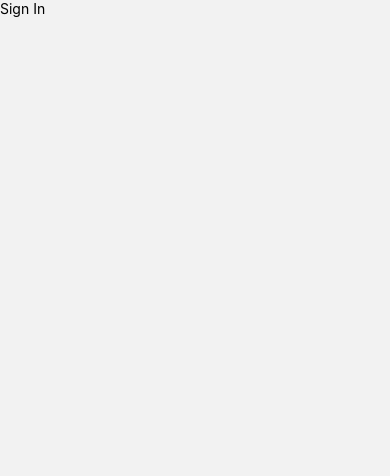
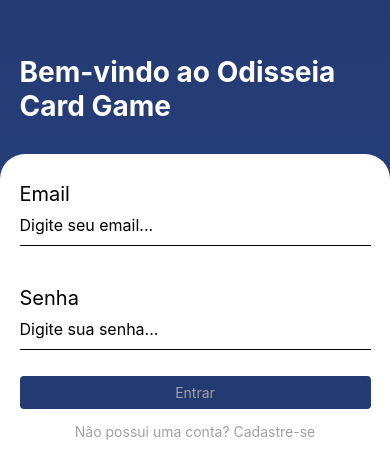
Before and after one commit to pedrotiago00/Odisseia, a React Native app in the folder mobile/: screen /SignIn in a window 390 px wide. Shown: the top 476 px of the page. Built offline with nearby package versions, Linux system fonts and the light colour scheme.

Commit message:
Interface da tela Welcome e SingIn criadas

```diff
--- a/mobile/App.js
+++ b/mobile/App.js
@@ -1,5 +1,5 @@
 import React from 'react';
-import { StatusBar } from 'expo-status-bar';
+import { StatusBar } from 'react-native';
 
 import { NavigationContainer } from '@react-navigation/native';
 import Routes from './src/routes';
--- a/mobile/package.json
+++ b/mobile/package.json
@@ -12,9 +12,11 @@
     "@react-navigation/native": "^7.1.17",
     "@react-navigation/native-stack": "^7.3.26",
     "expo": "~54.0.10",
+    "expo-linear-gradient": "~15.0.7",
     "expo-status-bar": "~3.0.8",
     "react": "19.1.0",
     "react-native": "0.81.4",
+    "react-native-animatable": "^1.4.0",
     "react-native-safe-area-context": "~5.6.0",
     "react-native-screens": "~4.16.0"
   },
--- /dev/null
+++ b/mobile/src/pages/SignIn/cadastro.js
@@ -0,0 +1,112 @@
+import React from "react";
+import { View, Text, StyleSheet, TextInput, TouchableOpacity } from "react-native";
+
+import { LinearGradient } from "expo-linear-gradient";
+
+import * as Animatable from 'react-native-animatable';
+
+export default function Cadastro() {
+  return (
+    <View style={styles.container}>
+      <LinearGradient colors={["#243A73", "#2E4C8A"]} style={styles.container}>
+
+      <Animatable.View animation="fadeInLeft" delay={500} style={styles.containerHeader}>
+        <Text style={styles.message}>Cadastre-se</Text>
+      </Animatable.View>
+
+      <Animatable.View animation="fadeInUp" style={styles.containerForm}>
+        <Text style={styles.title}>Nome</Text>
+        <TextInput
+          placeholder="Digite seu nome..."
+          style={styles.input}
+        />
+
+        <Text style={styles.title}>Idade</Text>
+        <TextInput
+          placeholder="Digite sua idade..."
+          style={styles.input}
+        />
+
+        <Text style={styles.title}>Email</Text>
+        <TextInput
+          placeholder="Digite seu email..."
+          style={styles.input}
+        />
+        <Text style={styles.title}>Senha</Text>
+        <TextInput
+          placeholder="Digite sua senha..."
+          style={styles.input}
+        />
+
+        <TouchableOpacity style={styles.button}>
+          <Text style={styles.buttonText}>Cadastrar</Text>
+        </TouchableOpacity>
+
+      </Animatable.View>
+      </LinearGradient>
+    </View>
+  );
+}
+
+const styles = StyleSheet.create({
+  container: {
+    flex: 1,
+  },
+
+  containerHeader: {
+    marginTop: '14%',
+    marginBottom: '8%',
+    paddingStart: '5%',
+  },
+
+  message: {
+    fontSize: 28,
+    fontWeight: 'bold',
+    color: '#FFFFFF',
+  },
+
+  containerForm: {
+    backgroundColor: '#FFFFFF',
+    flex: 1,
+    borderTopLeftRadius: 25,
+    borderTopRightRadius: 25,
+    paddingStart: '5%',
+    paddingEnd: '5%',
+  },
+
+  title: {
+    fontSize: 20,
+    marginTop: 28,
+  },
+
+  input: {
+    borderBottomWidth: 1,
+    height: 40,
+    marginBottom: 12,
+    fontSize: 16,
+  },
+
+  button: {
+    backgroundColor: '#243A73',
+    width: '100%',
+    borderRadius: 4,
+    paddingVertical: 8,
+    marginTop: 14,
+    justifyContent: 'center',
+    alignItems: 'center',
+  },
+
+  buttonText: {
+    color: '#FFFFFF',
+    fontSize: 18,
+    fontWeight: 'bold',
+  },
+
+  buttonRegister: {
+    marginTop: 14,
+    alignSelf: 'center',
+  },
+  buttonText: {
+    color: '#a1a1a1',
+  }
+});
--- a/mobile/src/pages/SignIn/index.js
+++ /dev/null
@@ -1,10 +0,0 @@
-import React from "react";
-import { View, Text } from "react-native";
-
-export default function SignIn() {
-  return (
-    <View>
-      <Text>Sign In</Text>
-    </View>
-  );
-}
--- /dev/null
+++ b/mobile/src/pages/SignIn/login.js
@@ -0,0 +1,113 @@
+import React from "react";
+import {
+  View,
+  Text,
+  StyleSheet,
+  TextInput,
+  TouchableOpacity
+} from "react-native";
+
+import { LinearGradient } from "expo-linear-gradient";
+
+import * as Animatable from 'react-native-animatable';
+
+import { useNavigation } from "@react-navigation/native";
+
+export default function SignIn() {
+  const navigation = useNavigation();
+  return (
+    <View style={styles.container}>
+      <LinearGradient colors={["#243A73", "#2E4C8A"]} style={styles.container}>
+
+      <Animatable.View animation="fadeInLeft" delay={500} style={styles.containerHeader}>
+        <Text style={styles.message}>Bem-vindo ao Odisseia Card Game</Text>
+      </Animatable.View>
+
+      <Animatable.View animation="fadeInUp" style={styles.containerForm}>
+        <Text style={styles.title}>Email</Text>
+        <TextInput
+          placeholder="Digite seu email..."
+          style={styles.input}
+        />
+        <Text style={styles.title}>Senha</Text>
+        <TextInput
+          placeholder="Digite sua senha..."
+          style={styles.input}
+        />
+
+        <TouchableOpacity style={styles.button}>
+          <Text style={styles.buttonText}>Entrar</Text>
+        </TouchableOpacity>
+
+        <TouchableOpacity style={styles.buttonRegister} onPress={ () => navigation.navigate('Cadastro') }>
+          <Text style={styles.buttonText}>Não possui uma conta? Cadastre-se</Text>
+        </TouchableOpacity>
+
+      </Animatable.View>
+      </LinearGradient>
+    </View>
+  );
+}
+
+const styles = StyleSheet.create({
+  container: {
+    flex: 1,
+  },
+
+  containerHeader: {
+    marginTop: '14%',
+    marginBottom: '8%',
+    paddingStart: '5%',
+  },
+
+  message: {
+    fontSize: 28,
+    fontWeight: 'bold',
+    color: '#FFFFFF',
+  },
+
+  containerForm: {
+    backgroundColor: '#FFFFFF',
+    flex: 1,
+    borderTopLeftRadius: 25,
+    borderTopRightRadius: 25,
+    paddingStart: '5%',
+    paddingEnd: '5%',
+  },
+
+  title: {
+    fontSize: 20,
+    marginTop: 28,
+  },
+
+  input: {
+    borderBottomWidth: 1,
+    height: 40,
+    marginBottom: 12,
+    fontSize: 16,
+  },
+
+  button: {
+    backgroundColor: '#243A73',
+    width: '100%',
+    borderRadius: 4,
+    paddingVertical: 8,
+    marginTop: 14,
+    justifyContent: 'center',
+    alignItems: 'center',
+  },
+
+  buttonText: {
+    color: '#FFFFFF',
+    fontSize: 18,
+    fontWeight: 'bold',
+  },
+
+  buttonRegister: {
+    marginTop: 14,
+    alignSelf: 'center',
+  },
+  buttonText: {
+    color: '#a1a1a1',
+  }
+});
--- a/mobile/src/pages/Welcome/index.js
+++ b/mobile/src/pages/Welcome/index.js
@@ -1,10 +1,96 @@
 import React from "react";
-import { View, Text, } from "react-native";
+import {
+  View,
+  Text,
+  StyleSheet,
+  TouchableOpacity,
+  Image
+} from "react-native";
+
+import * as Animatable from 'react-native-animatable';
+
+import { useNavigation } from "@react-navigation/native";
 
 export default function Welcome() {
+  const navigation = useNavigation();
+
   return (
-    <View>
-      <Text>Bem vindo ao Odisseia</Text>
+    <View style={styles.container}>
+
+      <View style={styles.containerLogo}>
+        <Animatable.Image
+          animation="flipInY"
+          source={require("../../assets/Logo.png")}
+          style={{ width: '100%', height: undefined, aspectRatio: 3 }}
+          resizeMode="contain"
+        />
+      </View>
+
+      <Animatable.View delay={600} animation="fadeInUp" style={styles.containerForm}>
+
+        <Text style={styles.title}>Odisseia Card Game - Late Pledge</Text>
+        <Text style={styles.text}>Faça o login para começar a jogar</Text>
+
+        <TouchableOpacity style={styles.button} onPress={ () => navigation.navigate('SignIn') }>
+          <Text style={styles.buttonText}>Acessar</Text>
+        </TouchableOpacity>
+      </Animatable.View>
+
     </View>
   );
 }
+
+const styles = StyleSheet.create({
+  container:{
+    flex: 1,
+    backgroundColor: '#243A73',
+    justifyContent: 'center',
+    alignItems: 'center'
+  },
+
+  containerLogo:{
+    flex: 2,
+    backgroundColor: '#243A73',
+    justifyContent: 'center',
+    alignItems: 'center'
+  },
+
+  containerForm:{
+    flex: 1,
+    width: '100%',
+    backgroundColor: '#fff',
+    borderTopRightRadius: 25,
+    borderTopLeftRadius: 25,
+    paddingStart: '5%',
+    paddingEnd: '5%'
+  },
+
+  title:{
+    fontSize: 24,
+    fontWeight: 'bold',
+    marginTop: 28,
+    marginBottom: 12
+  },
+
+  text:{
+    color: '#a1a1a1'
+  },
+
+  button:{
+    position: 'absolute',
+    backgroundColor: '#243A73',
+    borderRadius: 50,
+    paddingVertical: 8,
+    width: '60%',
+    alignSelf: 'center',
+    bottom: '15%',
+    alignItems: 'center',
+    justifyContent: 'center'
+  },
+
+  buttonText:{
+    fontSize: 18,
+    color: '#fff',
+    fontWeight: 'bold'
+  }
+})
--- a/mobile/src/routes/index.js
+++ b/mobile/src/routes/index.js
@@ -1,7 +1,9 @@
 import { createNativeStackNavigator } from '@react-navigation/native-stack';
 
 import Welcome from '../pages/Welcome'
-import SignIn from '../pages/SignIn';
+import login from '../pages/SignIn/login';
+import cadastro from '../pages/SignIn/cadastro';
+
 
 const Stack = createNativeStackNavigator();
 
@@ -9,7 +11,8 @@ export default function Routes() {
   return (
     <Stack.Navigator>
       <Stack.Screen name="Welcome" component={Welcome} options={{ headerShown: false }} />
-      <Stack.Screen name="SignIn" component={SignIn} options={{ headerShown: false }} />
+      <Stack.Screen name="SignIn" component={login} options={{ headerShown: false }} />
+      <Stack.Screen name="Cadastro" component={cadastro} options={{ headerShown: false }} />
     </Stack.Navigator>
   );
 }
```
Also changed, not shown: mobile/src/assets/Logo.png (added), 1 other file (tests, documents, lock files or other folders).
